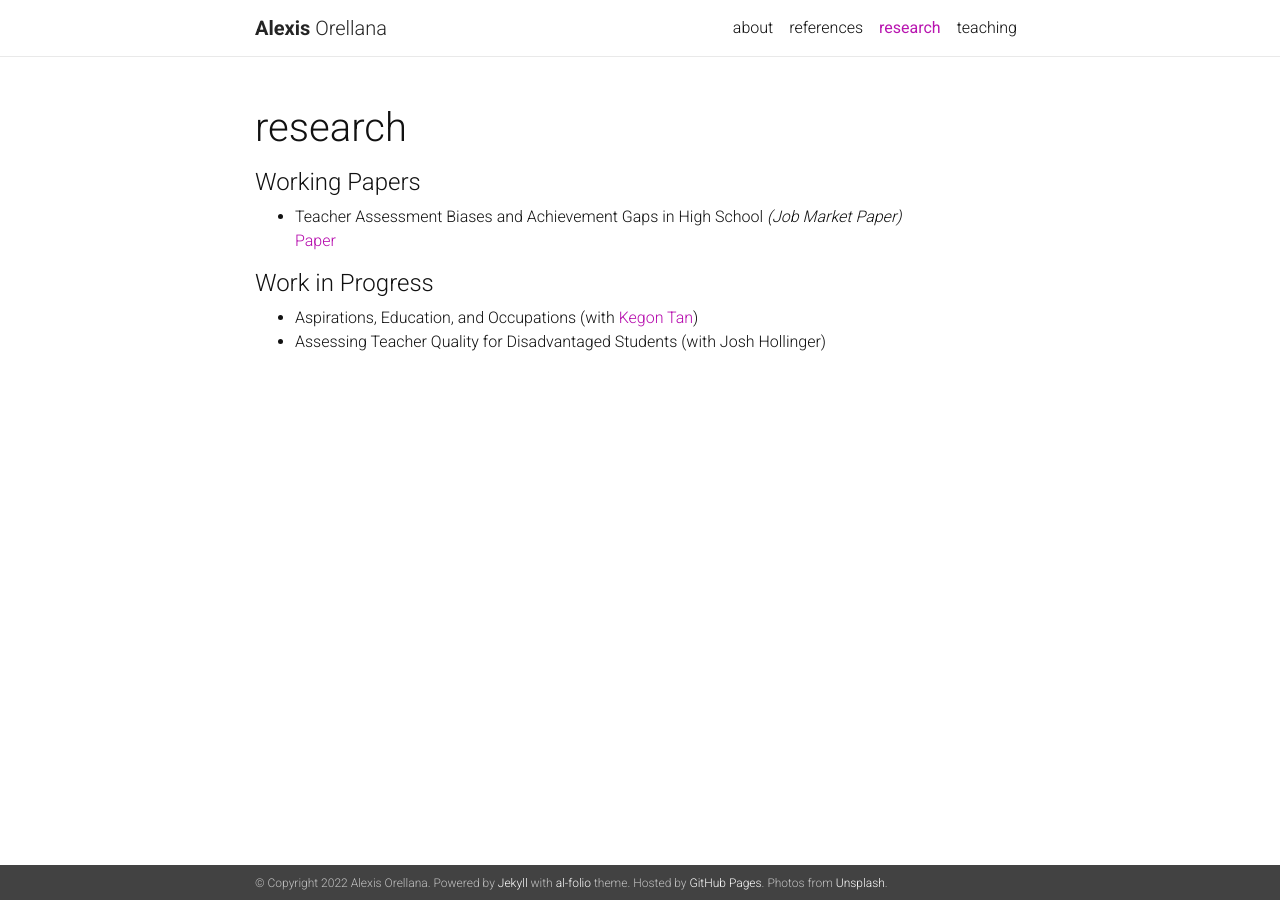
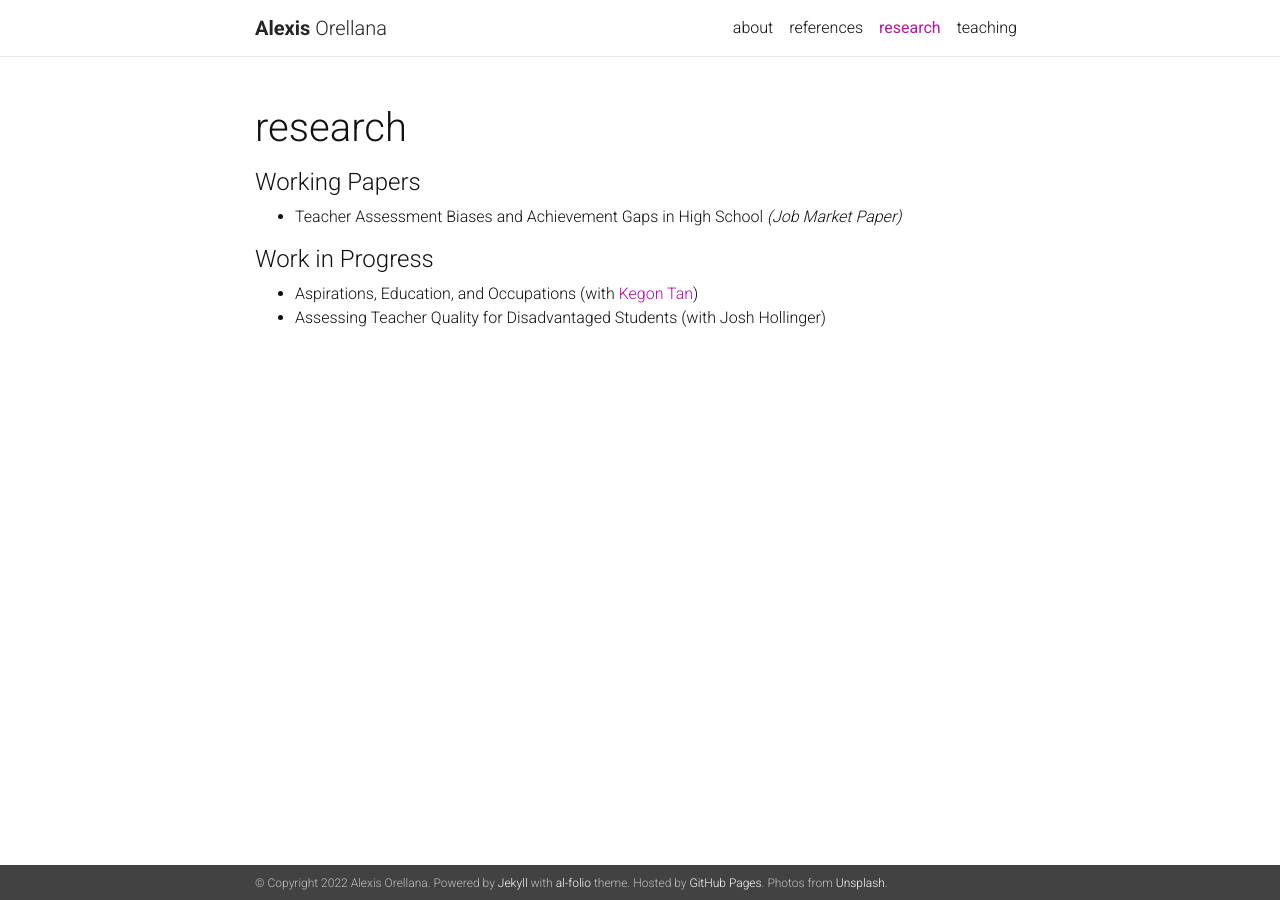
Before and after one commit to alexisorellana/alexisorellana.github.io, a Jekyll site: the page built from _pages/research.md, in a window 1280 px wide. Built offline with Jekyll 4.4.1, drawn with Linux system fonts in a browser that asks for light colours; nearby versions of some CDN libraries; a style sheet for code colours, icons or effects is not loaded.

Commit message:
update 01-24

```diff
--- a/_pages/research.md
+++ b/_pages/research.md
@@ -8,7 +8,7 @@ nav: true
 
 #### Working Papers
 <ul>
-<li> Teacher Assessment Biases and Achievement Gaps in High School <em> (Job Market Paper) </em> </li> <a href="{{ site.baseurl }}/assets/pdf/JMP.pdf" target="_blank">Paper</a>
+<li> Teacher Assessment Biases and Achievement Gaps in High School <em> (Job Market Paper) </em> </li>
 </ul>
 
 
```
Also changed, not shown: _pages/about.md (+1 -1 lines), 2 other files.
